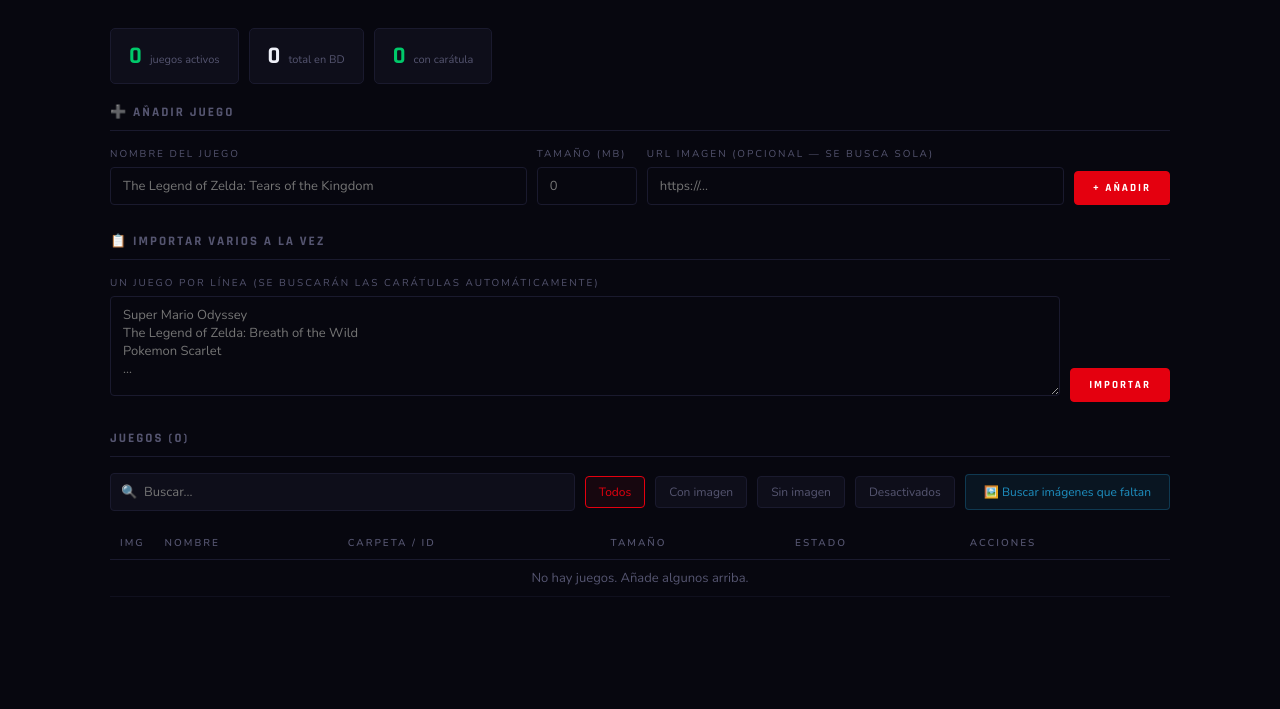
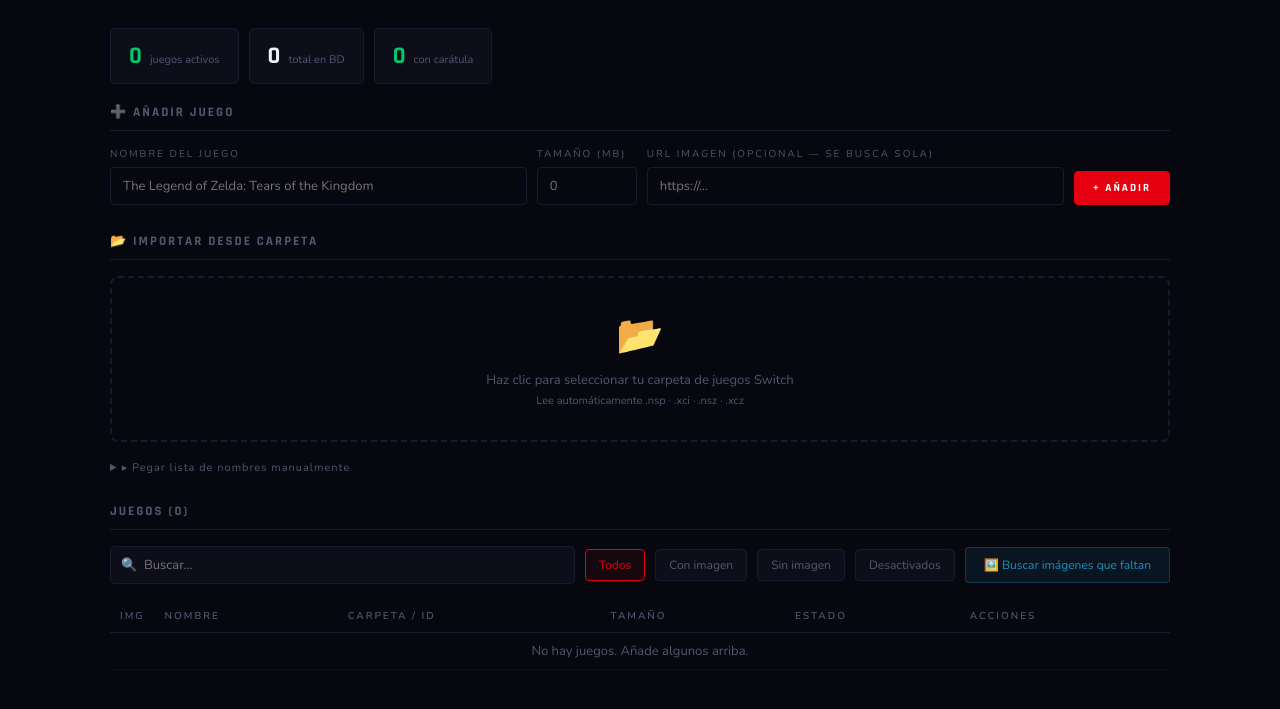
Before and after one commit to jagovillora/switchapp, a Flask app: page /admin/juegos in a window 1280 px wide. Shown: the part 54-763 px from the top of the page. Run offline with Flask 3, Linux system fonts and the light colour scheme; the visitor is signed in with stand-in values (Sample User, id 1); data that the repository does not hold is empty.

Commit message:
feat: Google OAuth para admin + selector de carpeta para importar juegos
- Login con Google solo para jagovillora@gmail.com (configurable via env)
- Botón Google aparece solo si GOOGLE_CLIENT_ID/SECRET están configurados
- Selector de carpeta webkitdirectory en admin → lee .nsp/.xci/.nsz/.xcz automáticamente
- Preview de archivos antes de importar, lista manual como alternativa colapsada
- Añade authlib a requirements.txt

Co-Authored-By: Claude Sonnet 4.6 <noreply@anthropic.com>

```diff
--- a/app.py
+++ b/app.py
@@ -3,12 +3,27 @@ from flask import Flask, render_template, request, redirect, url_for, session, j
 from werkzeug.security import generate_password_hash, check_password_hash
 from functools import wraps
 import sqlite3
+from authlib.integrations.flask_client import OAuth
 
 app = Flask(__name__)
 
 # ─── SECRET KEY ───────────────────────────────────────────────────────────────
-# Cámbiala por una cadena aleatoria larga en producción
 app.secret_key = os.environ.get('SECRET_KEY', 'sw!tch_s3l3ct0r_s3cr3t_2025_XK9!')
+
+# ─── GOOGLE OAUTH ─────────────────────────────────────────────────────────────
+GOOGLE_ADMIN_EMAIL = os.environ.get('ADMIN_GOOGLE_EMAIL', 'jagovillora@gmail.com')
+_GCID = os.environ.get('GOOGLE_CLIENT_ID', '')
+_GCSE = os.environ.get('GOOGLE_CLIENT_SECRET', '')
+
+oauth = OAuth(app)
+if _GCID and _GCSE:
+    oauth.register(
+        name='google',
+        client_id=_GCID,
+        client_secret=_GCSE,
+        server_metadata_url='https://accounts.google.com/.well-known/openid-configuration',
+        client_kwargs={'scope': 'openid email'},
+    )
 
 # ─── SGDB API KEY ─────────────────────────────────────────────────────────────
 # Obfuscada: se recompone en runtime, no aparece en texto plano en el repo
@@ -156,7 +171,35 @@ def login():
                             'is_admin': bool(user['is_admin'])})
             return redirect(url_for('admin_dashboard') if user['is_admin'] else url_for('catalog'))
         flash('Usuario o contraseña incorrectos', 'error')
-    return render_template('login.html')
+    return render_template('login.html', google_enabled=bool(_GCID and _GCSE))
+
+@app.route('/auth/google')
+def google_login():
+    if not (_GCID and _GCSE):
+        flash('Google OAuth no está configurado', 'error')
+        return redirect(url_for('login'))
+    redirect_uri = url_for('google_callback', _external=True)
+    return oauth.google.authorize_redirect(redirect_uri)
+
+@app.route('/auth/google/callback')
+def google_callback():
+    try:
+        token = oauth.google.authorize_access_token()
+        userinfo = token.get('userinfo') or {}
+        email = userinfo.get('email', '').lower()
+    except Exception:
+        flash('Error al autenticar con Google', 'error')
+        return redirect(url_for('login'))
+    if email != GOOGLE_ADMIN_EMAIL.lower():
+        flash('Esa cuenta de Google no tiene acceso', 'error')
+        return redirect(url_for('login'))
+    with get_db() as db:
+        admin = db.execute("SELECT * FROM users WHERE is_admin=1 LIMIT 1").fetchone()
+    if not admin:
+        flash('No se encontró el usuario admin', 'error')
+        return redirect(url_for('login'))
+    session.update({'user_id': admin['id'], 'username': admin['username'], 'is_admin': True})
+    return redirect(url_for('admin_dashboard'))
 
 @app.route('/logout')
 def logout():
--- a/requirements.txt
+++ b/requirements.txt
@@ -1,3 +1,5 @@
 flask>=3.0.0
 werkzeug>=3.0.0
 gunicorn>=21.0.0
+authlib>=1.3.0
+requests>=2.31.0
--- a/templates/admin_games.html
+++ b/templates/admin_games.html
@@ -98,6 +98,18 @@ body{background:var(--bg);color:var(--text);font-family:'Nunito',sans-serif;min-
 .edit-form input:focus{border-color:var(--blue)}
 .empty{text-align:center;color:var(--muted);padding:36px;font-size:13px}
 
+/* Folder picker */
+.folder-zone{border:2px dashed var(--bd);border-radius:8px;padding:32px 20px;
+  text-align:center;cursor:pointer;transition:all .2s;color:var(--muted)}
+.folder-zone:hover{border-color:var(--blue);background:rgba(30,143,192,.04);color:var(--text)}
+.folder-zone .ico{font-size:38px;margin-bottom:10px}
+.folder-zone .hint{font-size:13px;margin-bottom:4px}
+.folder-zone .sub{font-size:11px;color:var(--muted)}
+.file-list{background:var(--sf2);border:1px solid var(--bd);border-radius:6px;
+  max-height:200px;overflow-y:auto;padding:10px 14px;margin-bottom:14px;
+  font-size:12px;color:var(--muted);line-height:1.8}
+.file-list .fname{color:var(--text)}
+
 /* Toast */
 .toast{position:fixed;bottom:22px;right:22px;z-index:999;
   background:var(--sf2);border:1px solid var(--bd);border-radius:5px;
@@ -156,18 +168,48 @@ body{background:var(--bg);color:var(--text);font-family:'Nunito',sans-serif;min-
     </form>
   </div>
 
-  <!-- Importar en bloque -->
+  <!-- Importar desde carpeta -->
   <div class="sec">
-    <div class="sec-h"><h3>📋 Importar varios a la vez</h3></div>
-    <form method="POST" action="/admin/juegos/bulk">
-      <div class="row">
-        <div class="field">
-          <label>Un juego por línea (se buscarán las carátulas automáticamente)</label>
-          <textarea name="bulk_names" placeholder="Super Mario Odyssey&#10;The Legend of Zelda: Breath of the Wild&#10;Pokemon Scarlet&#10;..."></textarea>
+    <div class="sec-h"><h3>📂 Importar desde carpeta</h3></div>
+
+    <!-- Zona de selección -->
+    <div class="folder-zone" id="folderZone" onclick="document.getElementById('folderInput').click()">
+      <input type="file" id="folderInput" webkitdirectory multiple style="display:none" onchange="handleFolder(this)">
+      <div class="ico">📂</div>
+      <div class="hint">Haz clic para seleccionar tu carpeta de juegos Switch</div>
+      <div class="sub">Lee automáticamente .nsp · .xci · .nsz · .xcz</div>
+    </div>
+
+    <!-- Preview + envío -->
+    <div id="folderPreview" style="display:none;margin-top:14px">
+      <div style="font-size:12px;color:var(--success);margin-bottom:10px;font-weight:600" id="folderSummary"></div>
+      <div class="file-list" id="fileList"></div>
+      <form method="POST" action="/admin/juegos/bulk" id="folderForm">
+        <textarea name="bulk_names" id="bulkNames" style="display:none"></textarea>
+        <div style="display:flex;gap:10px">
+          <button type="submit" class="btn btn-red">IMPORTAR JUEGOS →</button>
+          <button type="button" class="btn btn-ghost" onclick="resetFolder()">Cancelar</button>
         </div>
-        <button type="submit" class="btn btn-red" style="align-self:flex-end">IMPORTAR</button>
+      </form>
+    </div>
+
+    <!-- Manual como alternativa -->
+    <details style="margin-top:18px">
+      <summary style="font-size:11px;color:var(--muted);cursor:pointer;letter-spacing:1px">
+        ▸ Pegar lista de nombres manualmente
+      </summary>
+      <div style="margin-top:12px">
+        <form method="POST" action="/admin/juegos/bulk">
+          <div class="row">
+            <div class="field">
+              <label>Un nombre por línea</label>
+              <textarea name="bulk_names" placeholder="Super Mario Odyssey&#10;Zelda: Breath of the Wild&#10;..."></textarea>
+            </div>
+            <button type="submit" class="btn btn-red" style="align-self:flex-end">IMPORTAR</button>
+          </div>
+        </form>
       </div>
-    </form>
+    </details>
   </div>
 
   <!-- Lista juegos -->
@@ -351,6 +393,39 @@ function toast(msg, type='ok') {
   t.textContent = msg; t.className='toast show '+type;
   clearTimeout(t._t); t._t=setTimeout(()=>t.classList.remove('show'),3000);
 }
+
+// ── Folder picker ──
+const GAME_EXTS = ['.nsp','.xci','.nsz','.xcz'];
+
+function handleFolder(input) {
+  const files = Array.from(input.files)
+    .filter(f => GAME_EXTS.some(ext => f.name.toLowerCase().endsWith(ext)))
+    .map(f => f.name)
+    .sort();
+
+  if (!files.length) {
+    toast('No se encontraron archivos .nsp/.xci/.nsz/.xcz en esa carpeta','warn');
+    input.value = '';
+    return;
+  }
+
+  document.getElementById('bulkNames').value = files.join('\n');
+  document.getElementById('folderSummary').textContent =
+    `✅ ${files.length} juego${files.length!==1?'s':''} encontrado${files.length!==1?'s':''} — listos para importar`;
+
+  const list = document.getElementById('fileList');
+  list.innerHTML = files.slice(0,80).map(n=>`<div><span class="fname">${n}</span></div>`).join('');
+  if (files.length > 80) list.innerHTML += `<div style="color:var(--muted)">...y ${files.length-80} más</div>`;
+
+  document.getElementById('folderZone').style.display = 'none';
+  document.getElementById('folderPreview').style.display = 'block';
+}
+
+function resetFolder() {
+  document.getElementById('folderInput').value = '';
+  document.getElementById('folderZone').style.display = '';
+  document.getElementById('folderPreview').style.display = 'none';
+}
 </script>
 </body>
 </html>
```
Also changed, not shown: templates/login.html (+19 -0 lines).
